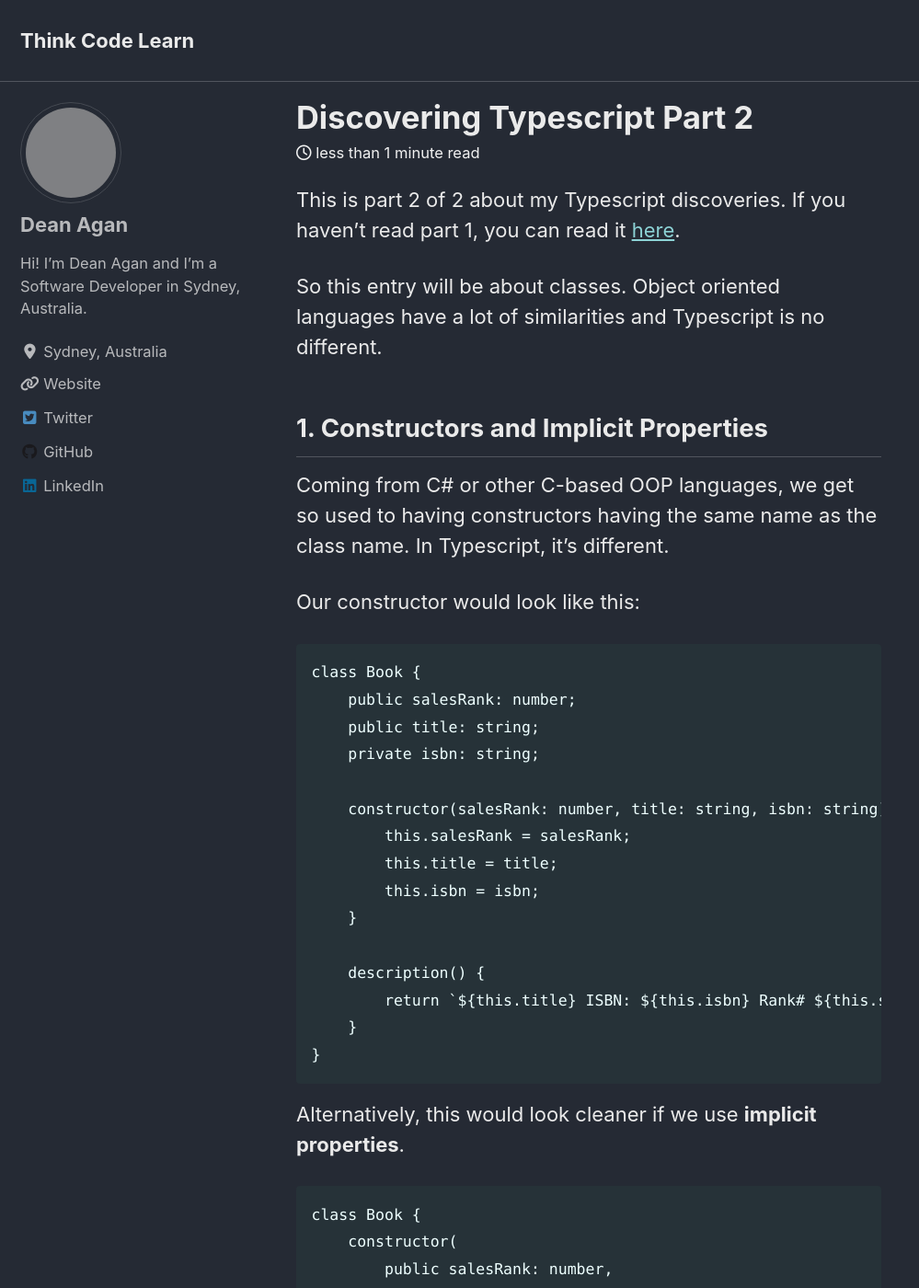
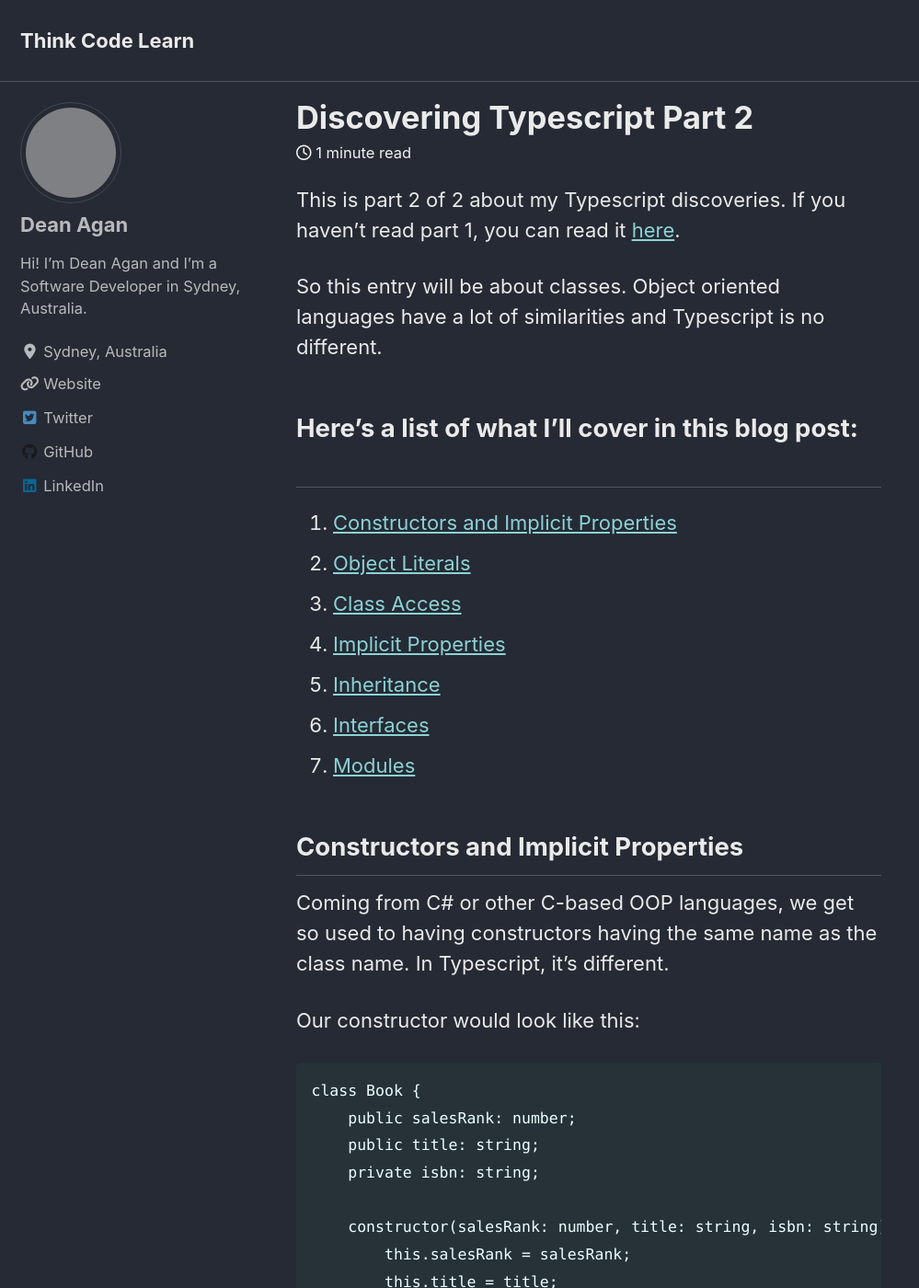
Before and after one commit to deanagan/deanagan.github.io, a Jekyll site: the page built from _posts/2020-05-16-Discovering-Typescript-Part-2.md, in a window 1280 px wide and 1400 px high. Shown: the whole window at 92% size, without its empty margins (0-999 px from the left). Built offline with Jekyll 4.4.1, drawn with Linux system fonts in a browser that asks for light colours; cached includes are drawn as plain includes; nearby versions of some CDN libraries; some of the changed text lies outside the part shown; grey boxes are pictures that could not be loaded.

Commit message:
Add table of contents.

````diff
--- a/_posts/2020-05-16-Discovering-Typescript-Part-2.md
+++ b/_posts/2020-05-16-Discovering-Typescript-Part-2.md
@@ -17,7 +17,17 @@ This is part 2 of 2 about my Typescript discoveries. If you haven't read part 1,
 
 So this entry will be about classes. Object oriented languages have a lot of similarities and Typescript is no different.
 
-## 1. Constructors and Implicit Properties
+## Here's a list of what I'll cover in this blog post:
+1. [Constructors and Implicit Properties](#Constructors-and-Implicit-Properties)
+2. [Object Literals](#Object-Literals)
+3. [Class Access](#Class-Access)
+4. [Implicit Properties](#Implicit-Properties)
+5. [Inheritance](#Inheritance)
+6. [Interfaces](#Interfaces)
+7. [Modules](#Modules)
+
+
+## Constructors and Implicit Properties
 
 Coming from C# or other C-based OOP languages, we get so used to having constructors having the same name as the class name. In Typescript, it's different.
 
@@ -41,7 +51,7 @@ class Book {
 }
 ```
 
-Alternatively, this would look cleaner if we use **implicit properties**.
+Alternatively, this would look cleaner if we use ***implicit properties***. In that way, we observe the [DRY principle](https://en.wikipedia.org/wiki/Don%27t_repeat_yourself). However, this is really a matter of personal preference.
 
 ```
 class Book {
````
